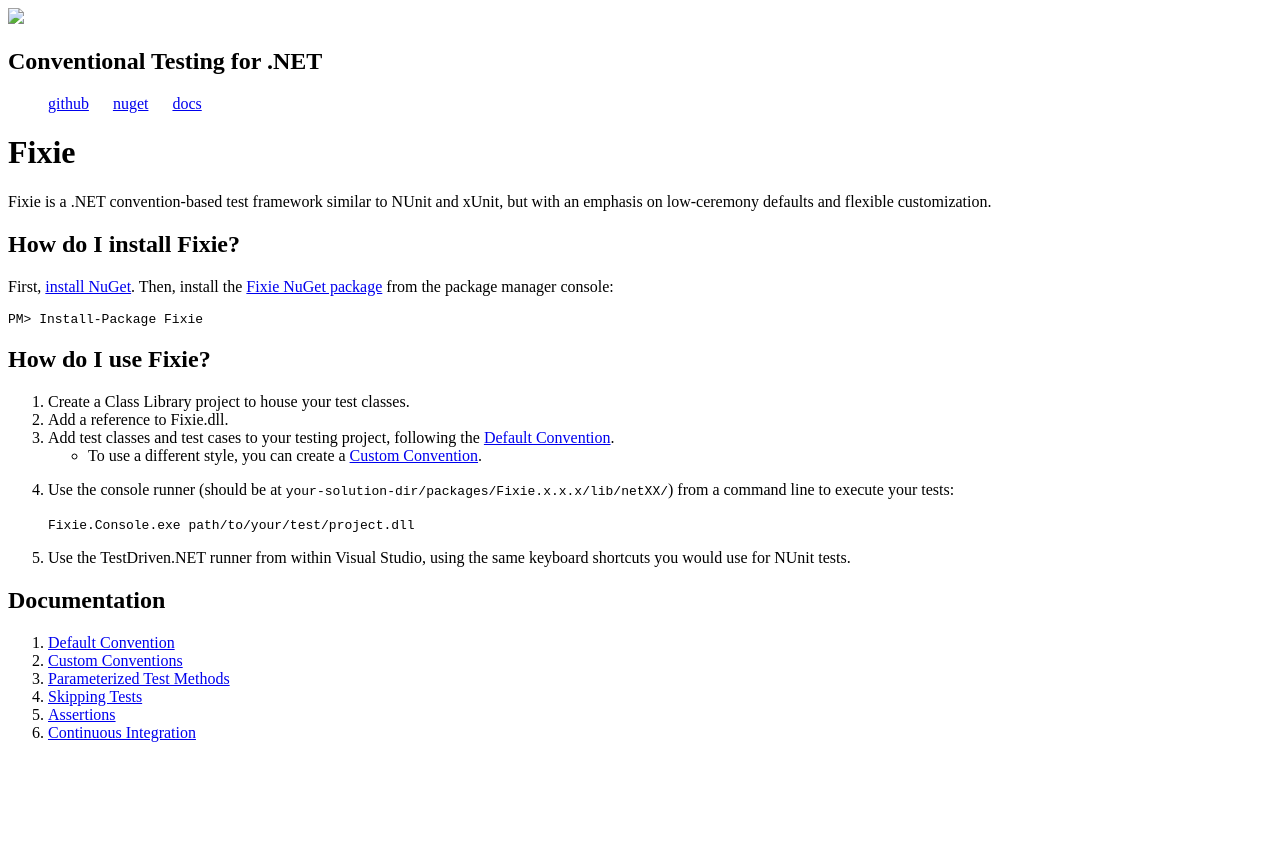
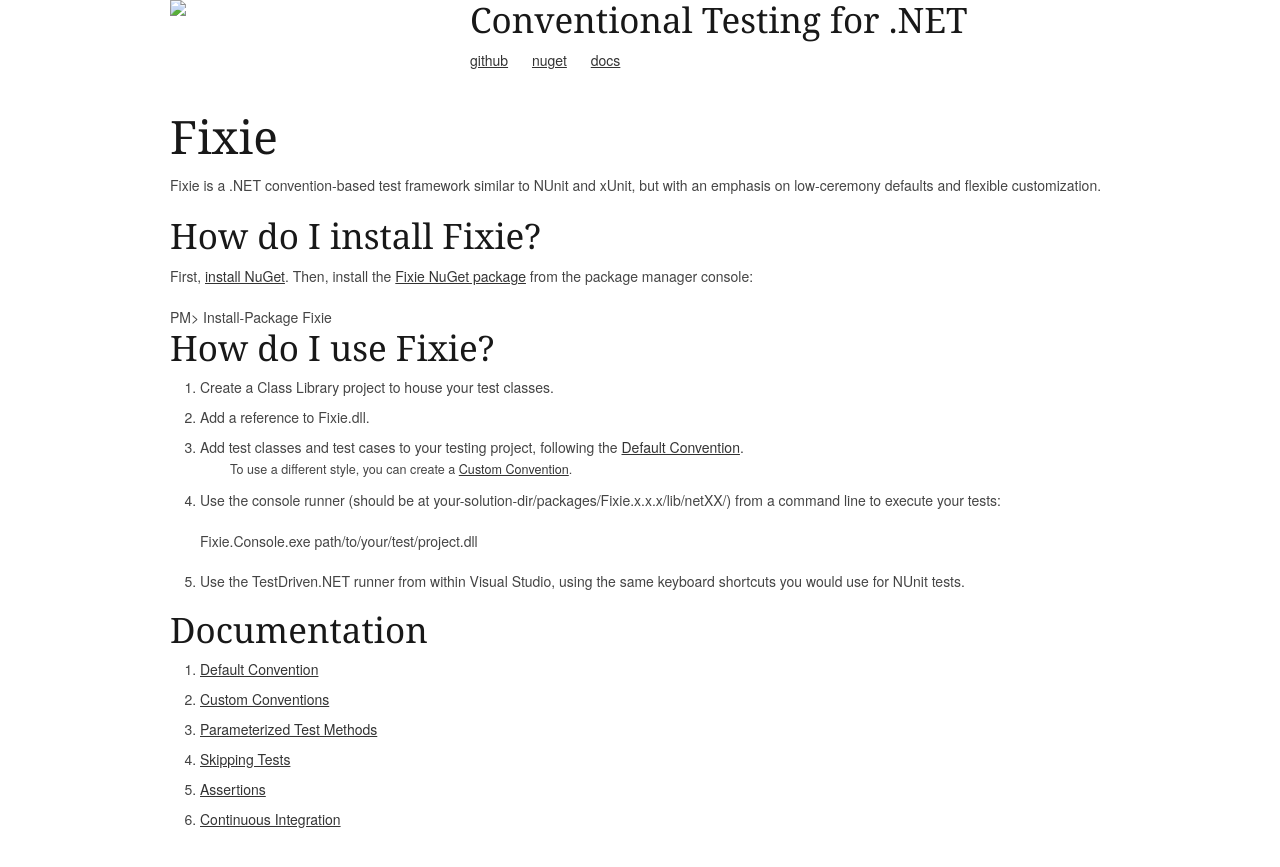
Before and after one commit to fixie/fixie.github.io, a Jekyll site: the page built from docs/index.md, in a window 1280 px wide. Shown: the top 867 px of the page. Built offline with Jekyll 4.4.1, drawn with Linux system fonts in a browser that asks for light colours.

Commit message:
Documentation absolute path fix.

```diff
--- a/_layouts/documentation.html
+++ b/_layouts/documentation.html
@@ -8,9 +8,9 @@
   <title>Fixie</title>
   <meta name="viewport" content="width=device-width, initial-scale=1, maximum-scale=1">
   <link rel="stylesheet" href="http://fonts.googleapis.com/css?family=Inconsolata:400,700" type="text/css">
-  <link rel="stylesheet" href="stylesheets/base.css">
-  <link rel="stylesheet" href="stylesheets/skeleton.css">
-  <link rel="stylesheet" href="stylesheets/pygment_trac.css">
+  <link rel="stylesheet" href="/stylesheets/base.css">
+  <link rel="stylesheet" href="/stylesheets/skeleton.css">
+  <link rel="stylesheet" href="/stylesheets/pygment_trac.css">
 
   <style>
     #navigation li {
@@ -43,7 +43,7 @@
           <ul id="navigation">
             <li><a href="https://github.com/plioi/fixie">github</a></li>
             <li><a href="http://www.nuget.org/packages/fixie">nuget</a></li>
-            <li><a href="http://fixie.github.io/docs">docs</a></li>
+            <li><a href="/docs">docs</a></li>
           </ul>
         </div>
       </div>
```
